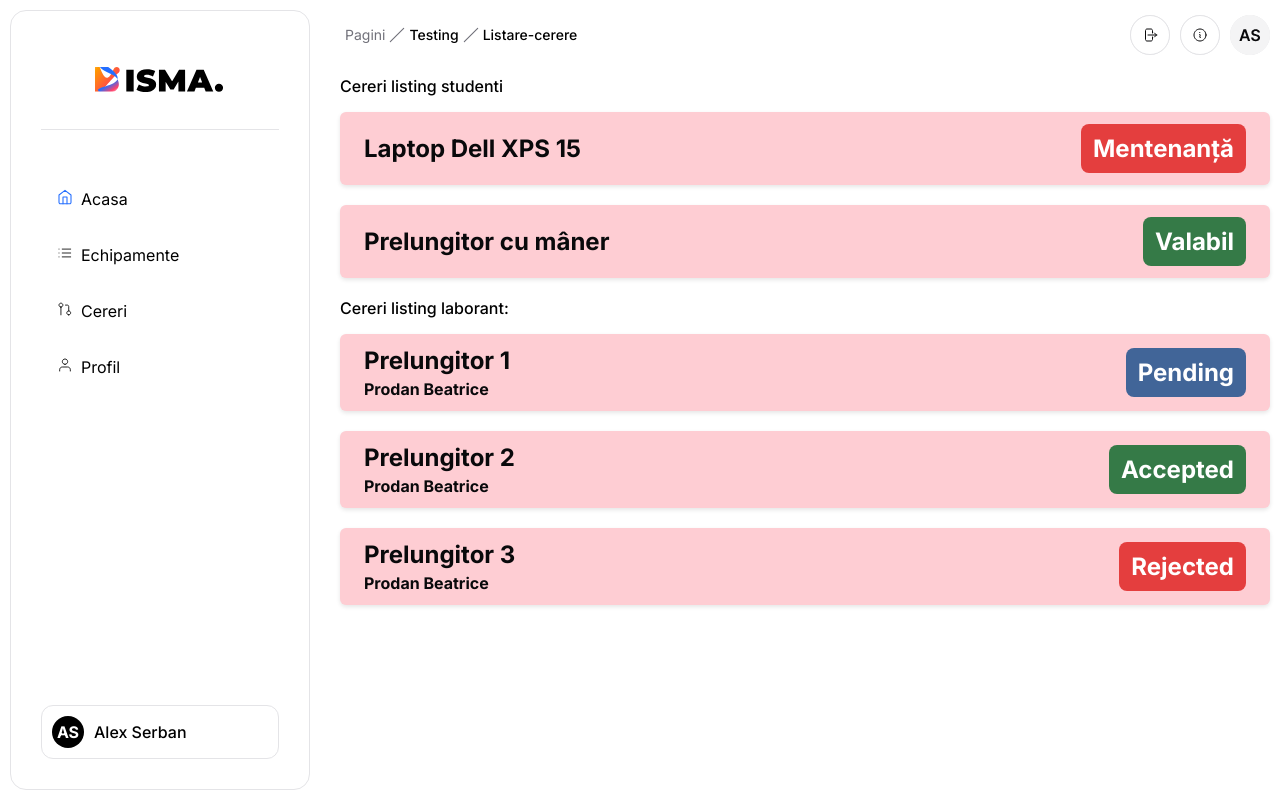
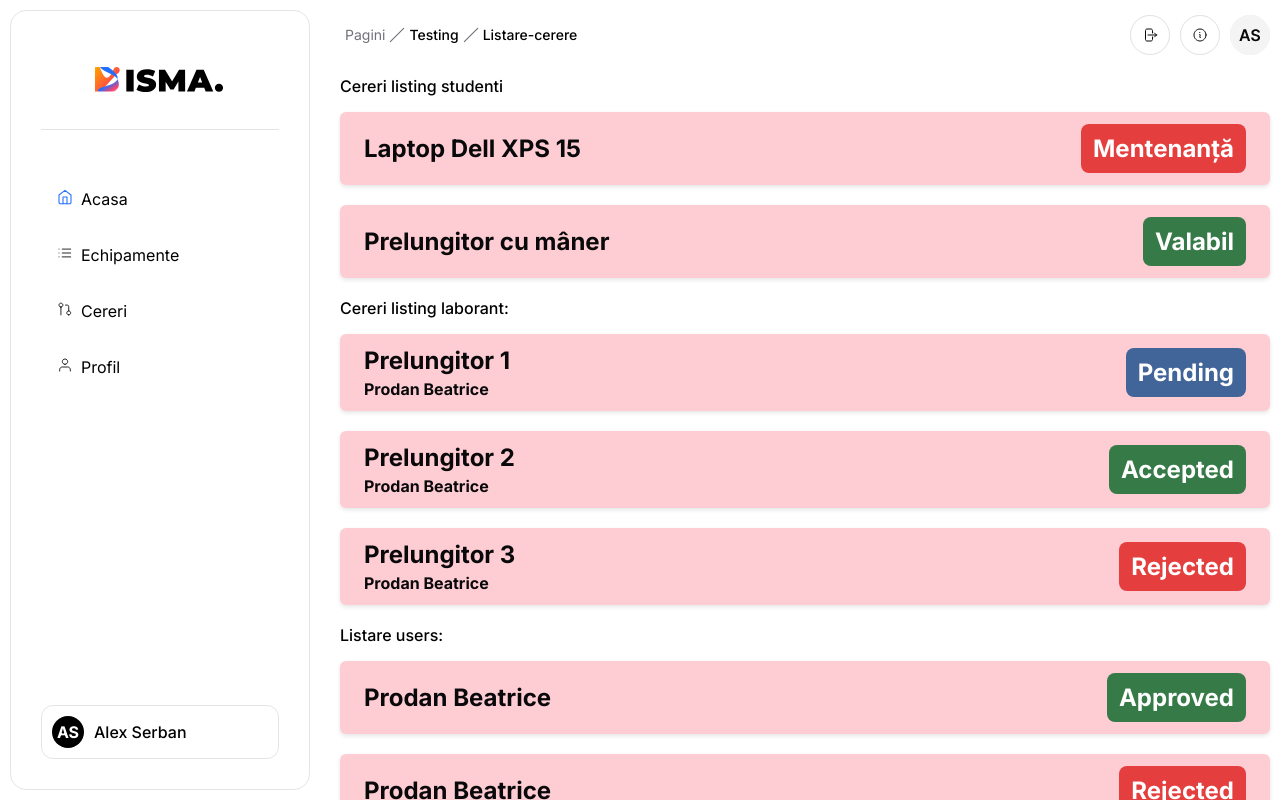
Before and after one commit to IP2B2/Front-End, a Next.js app: page /home/testing/listare-cerere in a window 1280 px wide. Built offline with nearby package versions, Linux system fonts and the light colour scheme.

Commit message:
Componenta #092 - listare users

```diff
--- a/src/app/home/testing/listare-cerere/page.js
+++ b/src/app/home/testing/listare-cerere/page.js
@@ -2,6 +2,7 @@
 
 import CerereListing from '@/lib/components/home/CerereListing';
 import CerereListingLaborant from '@/lib/components/home/echipamente/CerereListingLaborant';
+import ListareUser from '@/lib/components/home/echipamente/ListareUser';
 
 export default function Page() {
   return (
@@ -14,6 +15,14 @@ export default function Page() {
       <CerereListingLaborant title="Prelungitor 1" studentName="Prodan Beatrice" label="Pending"onClick={()=> console.log("clicked - just testing again")}/>
       <CerereListingLaborant title="Prelungitor 2" studentName="Prodan Beatrice" label="Accepted"onClick={()=> console.log("clicked - just testing again")}/>
       <CerereListingLaborant title="Prelungitor 3" studentName="Prodan Beatrice" label="Rejected"onClick={()=> console.log("clicked - just testing again")}/>
+
+      <p>Listare users: </p>
+      <ListareUser numeUser="Prodan Beatrice"  label="Approved"onClick={()=> console.log("clicked - just testing again")}/>
+      <ListareUser numeUser="Prodan Beatrice"  label="Rejected"onClick={()=> console.log("clicked - just testing again")}/>
+      <ListareUser numeUser="Prodan Beatrice"  label="FII"onClick={()=> console.log("clicked - just testing again")}/>
+      <ListareUser numeUser="Prodan Beatrice"  label="Pending"onClick={()=> console.log("clicked - just testing again")}/>
+
+
     </div>
 
   );
--- /dev/null
+++ b/src/lib/components/home/echipamente/ListareUser.js
@@ -0,0 +1,25 @@
+import PropTypes from 'prop-types';
+import styles from './ListareUser.module.css';
+
+export default function ListareUser({ numeUser, label, onClick }) {
+
+  const isRejected = label === 'Rejected';
+  const isApproved = label === 'Approved';
+  const isPending = label === 'Pending';
+
+  return (
+    <div className={styles.container}
+    onClick={onClick ??(() =>{})}>
+
+      <div className={styles.numeUser}>{numeUser}</div>
+      <div className={`${styles.label} ${isApproved ? styles.greenLabel : (isRejected ? styles.redLabel : (isPending ? styles.yellowLabel : styles.label))}`} >{label}</div>
+
+    </div>
+  );
+}
+
+ListareUser.propTypes = {
+  numeUser: PropTypes.string.isRequired,
+  label: PropTypes.string.isRequired,
+  onClick: PropTypes.func,
+};
--- /dev/null
+++ b/src/lib/components/home/echipamente/ListareUser.module.css
@@ -0,0 +1,63 @@
+.container {
+    width: 100%;
+    display: flex;
+    justify-content: space-between;
+    align-items: center;
+    padding: 12px 24px;
+
+    margin-bottom: 20px;
+    border-radius: 6px;
+
+    cursor: pointer;
+
+    background-color: #fecdd3;
+    box-shadow: 0 2px 4px rgba(0, 0, 0, 0.1);
+  }
+
+  .numeUser {
+    font-size: var(--font-size-md);
+    font-weight: bold;
+    color: var(--foreground);
+  }
+
+  .label {
+    border-radius: 8px;
+    padding: 10px 12px;
+
+    background-color: #416598;
+    color: white;
+    font-size: var(--font-size-md);
+    font-weight: 700;
+  }
+
+  .greenLabel {
+    background-color: #357a47;
+  }
+
+  .redLabel {
+    background-color: #e43e3e;
+  }
+
+  .yellowLabel {
+    background-color: #ebef00;
+  }
+
+
+  @media (max-width: 1150px) {
+    .container {
+      padding: 10px 20px;
+    }
+  }
+
+  @media (max-width: 860px) {
+    .container {
+      gap: 12px;
+      padding: 12px 12px;
+    }
+    .title,
+    .label {
+      font-size: var(--font-size-sm);
+      padding: 8px 10px;
+    }
+
+  }
```
